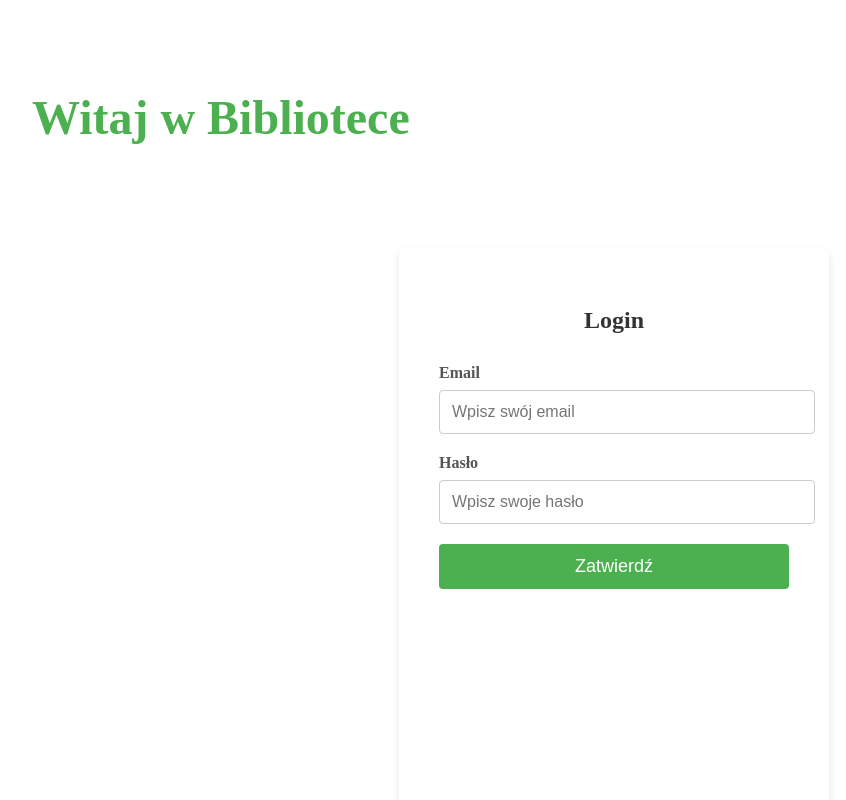
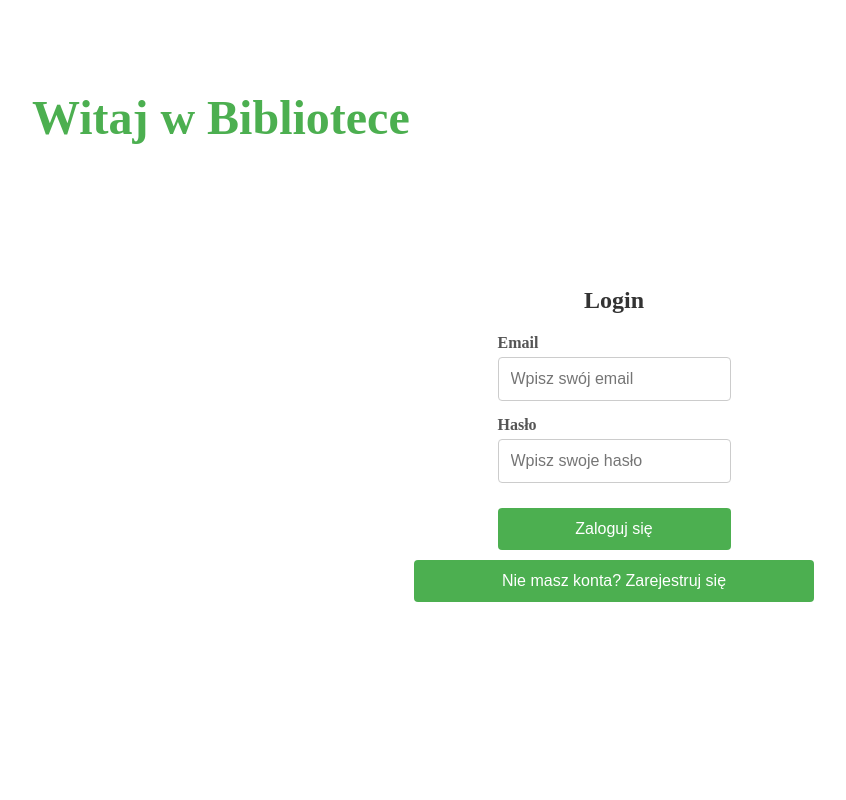
Before and after one commit to MaRchello28/Biblioteka3, an Angular app: page /login in a window 1280 px wide. Shown: the top 800 px of the page, without its empty margins (26-872 px from the left). Built offline with nearby package versions, Linux system fonts and the light colour scheme.

Commit message:
Rejestracja

```diff
--- a/src/app/app.component.ts
+++ b/src/app/app.component.ts
@@ -9,7 +9,7 @@ import { RouterLinkActive } from '@angular/router';
   standalone: true,
   templateUrl: './app.component.html',
   styleUrls: ['./app.component.css'],
-  imports: [ShowBooksComponent, RouterOutlet, RouterLink, RouterLinkActive]
+  imports: [RouterOutlet]
 })
 export class AppComponent {
   title = 'Witaj w Bibliotece';
--- a/src/app/app.routes.ts
+++ b/src/app/app.routes.ts
@@ -4,7 +4,6 @@ import { ShowBooksComponent } from './components/show-books/show-books.component
 import { LoginLabelComponent } from './components/login-label/login-label.component';
 import { UserSiteComponent } from './components/user-site/user-site.component';
 import { AdminSiteComponent } from './components/admin-site/admin-site.component';
-import { Component } from '@angular/core';
 
 export const routes: Routes = [
     { path: '', redirectTo: '/home-page', pathMatch: 'full' },
--- a/src/app/components/home-page/home-page.component.html
+++ b/src/app/components/home-page/home-page.component.html
@@ -7,5 +7,5 @@
     </p>
   </section>
 
-  <button class="login-button" routerLink="/login" routerLinkActive="active">Zaloguj się</button>
+  <button class="login-button" routerLink="/login" routerLinkActive="active">Wejdź</button>
 </div>
--- a/src/app/components/login-label/login-label.component.css
+++ b/src/app/components/login-label/login-label.component.css
@@ -1,71 +1,109 @@
-/* Wyśrodkowanie kontenera w pionie i poziomie */
 :host {
-    display: flex;             /* Ustawiamy kontener w trybie flex */
-    justify-content: center;   /* Wyśrodkowanie poziome */
-    height: 100vh;             /* Wysokość na 100% widocznej wysokości ekranu */
+  display: flex;
+  justify-content: center;
+  align-items: flex-start;
+  height: 100vh;
   margin: 0;
 }
 
-  /* Kontener formularza */
-  .login-container {
-    background-color: white;
-    padding: 40px;
-    border-radius: 8px;
-    box-shadow: 0 4px 8px rgba(0, 0, 0, 0.1);
-    width: 350px;             /* Szerokość formularza */
-    max-width: 100%;          /* Zapewni, że formularz nie będzie szerszy niż okno */
+.container {
+  display: flex;
+  justify-content: center;
+  align-items: center;
+  flex-direction: column;
+  width: 100%;
+  max-width: 400px;
+  margin: 0 auto;
+  padding: 20px;
 }
 
-  /* Nagłówek formularza */
-  .login-container h2 {
+h2 {
   text-align: center;
-    margin-bottom: 30px;
+  margin-bottom: 20px;
   font-size: 24px;
   color: #333;
 }
 
-  /* Grupa wejściowa dla każdego pola */
 .input-group {
-    margin-bottom: 20px;
+  margin-bottom: 15px;
+  display: flex;
+  flex-direction: column;
 }
 
-  /* Etykieta dla pól wejściowych */
 .input-group label {
-    display: block;
-    margin-bottom: 8px;
   font-weight: bold;
   color: #555;
+  margin-bottom: 5px;
+  font-size: 16px;
 }
 
-  /* Pole wejściowe (input) */
 .input-group input {
-    width: 100%;
   padding: 12px;
   border: 1px solid #ccc;
   border-radius: 4px;
   font-size: 16px;
+  outline: none;
 }
 
-  /* Stylizacja przycisku submit */
-  .input-group input[type="submit"] {
-    background-color: #4CAF50;
+button {
+  background-color: #4caf50;
   color: white;
   border: none;
+  font-size: 16px;
   cursor: pointer;
-    font-size: 18px;
   padding: 12px;
   border-radius: 4px;
+  width: 100%;
   transition: background-color 0.3s ease;
+  margin-top: 10px;
+  text-align: center;
 }
 
-  /* Efekt po najechaniu na przycisk */
-  .input-group input[type="submit"]:hover {
+button:hover {
   background-color: #45a049;
 }
 
-  .error-message {
+button[type="button"] {
+  background-color: transparent;
+  color: #4caf50;
+  border: none;
+  font-size: 16px;
+  cursor: pointer;
+  padding: 12px;
+  display: block;
+  width: 100%;
+  margin-top: 10px;
+  text-align: center;
+}
+
+button[type="button"]:hover {
+  text-decoration: underline;
+}
+
+.error-messages {
   color: red;
   font-size: 14px;
   margin-top: 10px;
   text-align: center;
 }
+
+.error-messages div {
+  margin-bottom: 5px;
+}
+
+.switch-form-link {
+  background-color: transparent;
+  color: #4caf50;
+  border: none;
+  font-size: 16px;
+  cursor: pointer;
+  padding: 0;
+  display: inline;
+  text-align: center;
+  text-decoration: underline;
+  margin-top: 10px;
+}
+
+.switch-form-link:hover {
+  text-decoration: underline;
+}
--- a/src/app/components/login-label/login-label.component.html
+++ b/src/app/components/login-label/login-label.component.html
@@ -1,31 +1,55 @@
-<div class="login-container">
+<div class="container">
+  <ng-container *ngIf="!isRegistering">
     <h2>Login</h2>
     <form (ngSubmit)="onLoginSubmit()">
       <div class="input-group">
         <label for="email">Email</label>
-        <input
-          type="email"
-          id="email"
-          name="email"
-          [(ngModel)]="email"
-          required
-          placeholder="Wpisz swój email">
+        <input type="email" id="email" [(ngModel)]="email" name="email" required placeholder="Wpisz swój email" />
       </div>
       <div class="input-group">
         <label for="password">Hasło</label>
-        <input
-          type="password"
-          id="password"
-          name="password"
-          [(ngModel)]="password"
-          required
-          placeholder="Wpisz swoje hasło">
+        <input type="password" id="password" [(ngModel)]="password" name="password" required placeholder="Wpisz swoje hasło" />
+      </div>
+      <button type="submit">Zaloguj się</button>
+    </form>
+
+    <div *ngIf="errorMessages.length > 0" class="error-messages">
+      <div *ngFor="let error of errorMessages">{{ error }}</div>
+    </div>
+
+    <button (click)="switchToRegisterView()">Nie masz konta? Zarejestruj się</button>
+  </ng-container>
+
+  <ng-container *ngIf="isRegistering">
+    <h2>Rejestracja</h2>
+    <form (ngSubmit)="onRegisterSubmit()">
+      <div class="input-group">
+        <label for="firstName">Imię</label>
+        <input type="text" id="firstName" [(ngModel)]="firstName" name="firstName" required placeholder="Wpisz swoje imię" />
       </div>
       <div class="input-group">
-        <input type="submit" value="Zatwierdź">
+        <label for="lastName">Nazwisko</label>
+        <input type="text" id="lastName" [(ngModel)]="lastName" name="lastName" required placeholder="Wpisz swoje nazwisko" />
       </div>
+      <div class="input-group">
+        <label for="email">Email</label>
+        <input type="email" id="email" [(ngModel)]="email" name="email" required placeholder="Wpisz swój email" />
+      </div>
+      <div class="input-group">
+        <label for="password">Hasło</label>
+        <input type="password" id="password" [(ngModel)]="password" name="password" required placeholder="Wpisz swoje hasło" />
+      </div>
+      <div class="input-group">
+        <label for="confirmPassword">Powtórz hasło</label>
+        <input type="password" id="confirmPassword" [(ngModel)]="confirmPassword" name="confirmPassword" required placeholder="Powtórz swoje hasło" />
+      </div>
+      <button type="submit">Zarejestruj się</button>
     </form>
-    <div *ngIf="errorMessage" class="error-message">
-      {{ errorMessage }}
+
+    <div *ngIf="errorMessages.length > 0" class="error-messages">
+      <div *ngFor="let error of errorMessages">{{ error }}</div>
     </div>
-  </div>
+
+    <button (click)="switchToLoginView()">Masz już konto? Zaloguj się</button>
+  </ng-container>
+</div>
--- a/src/app/components/login-label/login-label.component.ts
+++ b/src/app/components/login-label/login-label.component.ts
@@ -1,41 +1,99 @@
-import { Component, OnInit } from '@angular/core';
-import { Router } from '@angular/router';  // Importowanie Routera
-import { LoginService } from '../../services/login.service';
-import { User } from '../../models/user.model';
+import { Component } from '@angular/core';
 import { CommonModule } from '@angular/common';
 import { FormsModule } from '@angular/forms';
+import { Router } from '@angular/router';
+import { LoginService } from '../../services/login.service';
 
 @Component({
-  selector: 'app-login',
+  selector: 'app-login-label',
   standalone: true,
+  imports: [CommonModule, FormsModule],
   templateUrl: './login-label.component.html',
-  styleUrls: ['./login-label.component.css'],
-  imports: [CommonModule, FormsModule]
+  styleUrls: ['./login-label.component.css']
 })
-export class LoginLabelComponent implements OnInit {
-  users: User[] = [];
-  email: string = '';  // Zmienna na przechowywanie adresu email
-  password: string = '';  // Zmienna na przechowywanie hasła
-  errorMessage: string = '';  // Zmienna na komunikat o błędzie
+export class LoginLabelComponent {
+  email: string = '';
+  password: string = '';
+  confirmPassword: string = '';
+  firstName: string = '';
+  lastName: string = '';
+  errorMessages: string[] = [];
+  isRegistering: boolean = false;
 
-  constructor(
-    private loginservice: LoginService,
-    private router: Router  // Iniekcja routera
-  ) {}
+  constructor(private loginService: LoginService, private router: Router) {}
 
-  ngOnInit(): void {
-    this.users = this.loginservice.getUsers();
-  }
   onLoginSubmit(): void {
-    const user = this.users.find(u => u.email === this.email && u.password === this.password);
+    this.errorMessages = [];
 
-    if (user?.role == 'user') {
+    if (!this.email || !this.password) {
+      this.errorMessages.push('Proszę wypełnić wszystkie pola.');
+      return;
+    }
+
+    const user = this.loginService.getUsers().find(
+      u => u.email === this.email && u.password === this.password
+    );
+
+    if (user) {
+      this.errorMessages = [];
       this.router.navigate(['/user-site']);
-    }else if (user?.role=='admin'){
-      this.router.navigate(['/admin-site'])
-    }
-    else{
-      this.errorMessage = 'Błędny email lub hasło.';
+    } else {
+      this.errorMessages.push('Nieprawidłowy email lub hasło.');
     }
   }
+
+  onRegisterSubmit(): void {
+    this.errorMessages = [];
+
+    if (!this.email || !this.password || !this.firstName || !this.lastName || !this.confirmPassword) {
+      this.errorMessages.push('Proszę wypełnić wszystkie pola.');
+      return;
+    }
+
+    if (this.password !== this.confirmPassword) {
+      this.errorMessages.push('Hasła muszą być takie same!');
+    }
+
+    if (this.loginService.getUsers().some(u => u.email === this.email)) {
+      this.errorMessages.push('Użytkownik z tym emailem już istnieje.');
+    }
+
+    if (!/^[a-zA-Z]+$/.test(this.firstName)) {
+      this.errorMessages.push('Imię może zawierać tylko litery.');
+    }
+
+    if (!/^[a-zA-Z]+$/.test(this.lastName)) {
+      this.errorMessages.push('Nazwisko może zawierać tylko litery.');
+    }
+
+    if (!/\S+@\S+\.\S+/.test(this.email)) {
+      this.errorMessages.push('To nie jest poprawny adres e-mail.');
+    }
+
+    if (this.errorMessages.length > 0) {
+      return;
+    }
+
+    this.loginService.addUser({
+      userId: this.loginService.getUsers().length + 1,
+      firstName: this.firstName,
+      lastName: this.lastName,
+      email: this.email,
+      role: 'user',
+      password: this.password,
+      borrowedBooks: []
+    });
+
+    this.errorMessages = [];
+    this.isRegistering = false;
+    alert('Rejestracja udana, teraz możesz się zalogować!');
+  }
+
+  switchToRegisterView(): void {
+    this.isRegistering = true;
+  }
+
+  switchToLoginView(): void {
+    this.isRegistering = false;
+  }
 }
--- /dev/null
+++ b/src/app/components/register-label/register-label.component.css
@@ -0,0 +1,89 @@
+/* Wyśrodkowanie kontenera w pionie i poziomie */
+:host {
+    display: flex;             /* Ustawiamy kontener w trybie flex */
+    justify-content: center;   /* Wyśrodkowanie poziome */
+    height: 100vh;             /* Wysokość na 100% widocznej wysokości ekranu */
+    margin: 0;
+  }
+
+  /* Kontener formularza */
+  .register-container {
+    background-color: white;
+    padding: 40px;
+    border-radius: 8px;
+    box-shadow: 0 4px 8px rgba(0, 0, 0, 0.1);
+    width: 350px;             /* Szerokość formularza */
+    max-width: 100%;          /* Zapewni, że formularz nie będzie szerszy niż okno */
+  }
+
+  /* Nagłówek formularza */
+  .register-container h2 {
+    text-align: center;
+    margin-bottom: 30px;
+    font-size: 24px;
+    color: #333;
+  }
+
+  /* Grupa wejściowa dla każdego pola */
+  .input-group {
+    margin-bottom: 20px;
+  }
+
+  /* Etykieta dla pól wejściowych */
+  .input-group label {
+    display: block;
+    margin-bottom: 8px;
+    font-weight: bold;
+    color: #555;
+  }
+
+  /* Pole wejściowe (input) */
+  .input-group input {
+    width: 100%;
+    padding: 12px;
+    border: 1px solid #ccc;
+    border-radius: 4px;
+    font-size: 16px;
+  }
+
+  /* Stylizacja przycisku submit */
+  .input-group input[type="submit"] {
+    background-color: #4CAF50;
+    color: white;
+    border: none;
+    cursor: pointer;
+    font-size: 18px;
+    padding: 12px;
+    border-radius: 4px;
+    transition: background-color 0.3s ease;
+  }
+
+  /* Efekt po najechaniu na przycisk */
+  .input-group input[type="submit"]:hover {
+    background-color: #45a049;
+  }
+
+  .error-message {
+    color: red;
+    font-size: 14px;
+    margin-top: 10px;
+    text-align: center;
+  }
+
+  /* Styl przycisku przełączającego do logowania */
+  button {
+    background-color: transparent;
+    color: #4CAF50;
+    border: none;
+    font-size: 16px;
+    cursor: pointer;
+    padding: 10px;
+    display: block;
+    margin-top: 20px;
+    width: 100%;
+  }
+
+  /* Efekt po najechaniu na przycisk przełączający */
+  button:hover {
+    text-decoration: underline;
+  }
--- a/src/app/services/login.service.ts
+++ b/src/app/services/login.service.ts
@@ -16,5 +16,9 @@ export class LoginService {
     return this.users
   }
 
+  addUser(user: User): void {
+    this.users.push(user);
+  }
+
   constructor() { }
 }
```
Also changed, not shown: src/app/components/register-label/register-label.component.html (added, +64 -0 lines), src/app/components/register-label/register-label.component.ts (added, +39 -0 lines), 1 other file (tests, documents, lock files or other folders). Lines whose indentation alone changed are shown as unchanged.
